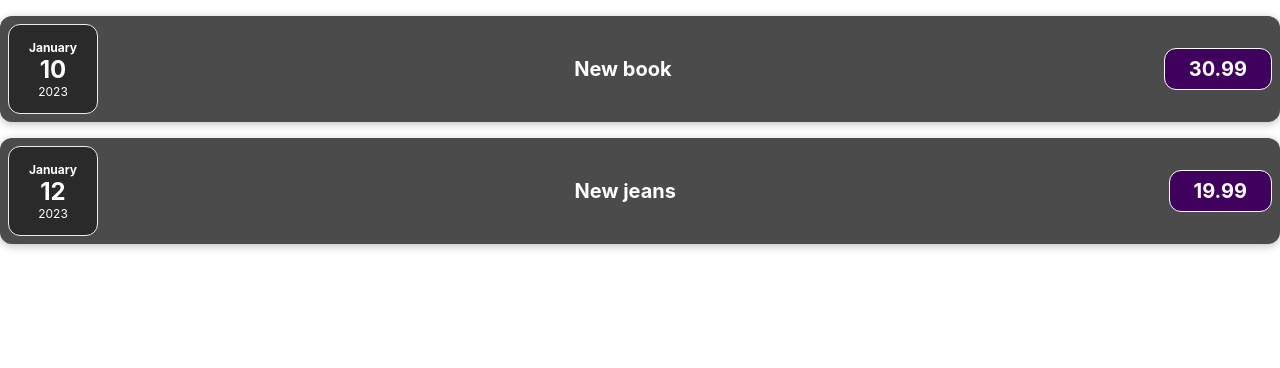
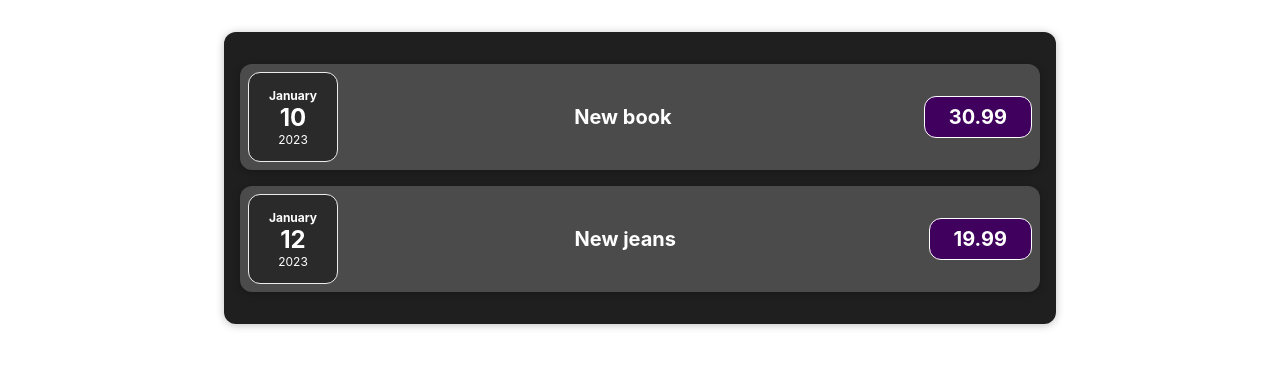
Before and after one commit to HasieEST/Cashflow_tracker, a React (Create React App) app: page / in a window 1280 px wide. Shown: the top 368 px of the page. Built offline with nearby package versions, Linux system fonts and the light colour scheme.

Commit message:
Creation of Expenses.js, passing props through multiple props and rendering n-amount of ExpenseItem.js based on prop elements.

```diff
--- a/src/App.js
+++ b/src/App.js
@@ -1,5 +1,5 @@
 import './App.css';
-import ExpenseItem from "./components/ExpenseItem";
+import Expenses from "./components/Expenses";
 
 function App() {
     const expenses = [{
@@ -14,8 +14,7 @@
 
     return (
         <div className="App">
-            <ExpenseItem expenseData={expenses[0]}></ExpenseItem>
-            <ExpenseItem expenseData={expenses[1]}></ExpenseItem>
+            <Expenses expenseData ={expenses}></Expenses>
         </div>
     );
 }
--- /dev/null
+++ b/src/components/Expenses.css
@@ -0,0 +1,9 @@
+.expenses {
+    padding: 1rem;
+    background-color: rgb(31, 31, 31);
+    margin: 2rem auto;
+    width: 50rem;
+    max-width: 95%;
+    border-radius: 12px;
+    box-shadow: 0 1px 8px rgba(0, 0, 0, 0.25);
+}
--- /dev/null
+++ b/src/components/Expenses.js
@@ -0,0 +1,21 @@
+import './Expenses.css'
+import ExpenseItem from "./ExpenseItem";
+
+
+function Expenses(props) {
+    const recivedExpenseData = props.expenseData
+    const expenseitems = []
+
+    recivedExpenseData.forEach(element => {
+        expenseitems.push(<ExpenseItem expenseData={element}></ExpenseItem>)
+    })
+
+
+    return (
+        <div className='expenses'>
+            {expenseitems}
+        </div>
+    )
+}
+
+export default Expenses
```
